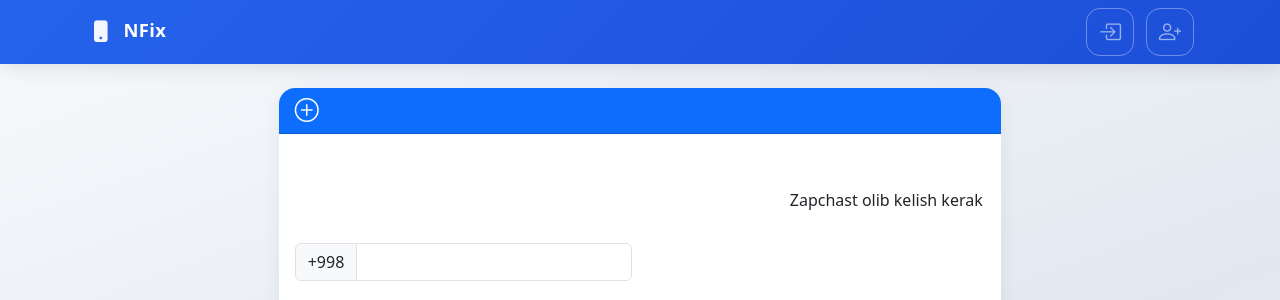
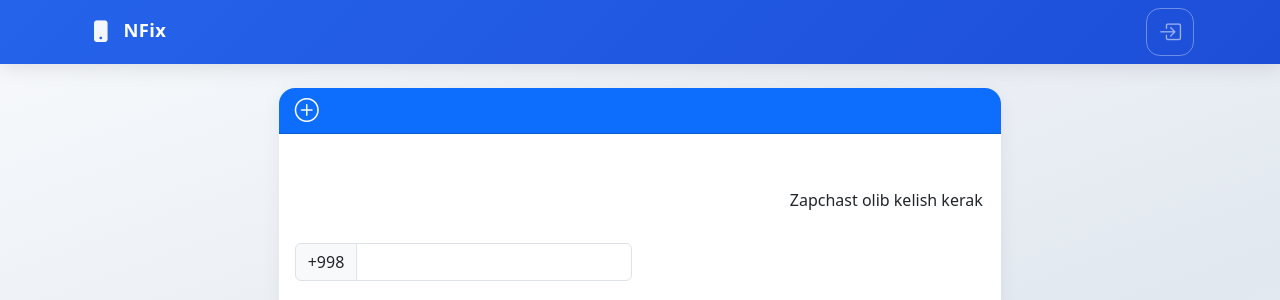
Before and after one commit to Mirikrom/phone_repair_clients, a Django app: template templates/repairs/order_form.html in a window 1280 px wide. Shown: the top 300 px of the page. Run offline with Django 3.2, Linux system fonts and the light colour scheme; the template is opened without the code that fills it, so the values that code supplies are empty.

Commit message:
Registration link disabled

```diff
--- a/templates/base.html
+++ b/templates/base.html
@@ -291,11 +291,11 @@
                             <i class="bi bi-box-arrow-in-right"></i>
                         </a>
                     </li>
-                    <li class="nav-item">
+                    <!-- <li class="nav-item">
                         <a class="nav-link nav-menu-item" href="{% url 'repairs:register' %}" title="Ro'yxatdan o'tish">
                             <i class="bi bi-person-plus"></i>
                         </a>
-                    </li>
+                    </li> -->
                     {% endif %}
                 </ul>
             </div>
--- a/templates/repairs/login.html
+++ b/templates/repairs/login.html
@@ -36,9 +36,9 @@
                         <i class="bi bi-box-arrow-in-right me-2"></i> Kirish
                     </button>
                 </form>
-                <p class="text-center text-muted small mt-3 mb-0">
+                <!-- <p class="text-center text-muted small mt-3 mb-0">
                     Hisobingiz yo'qmi? <a href="{% url 'repairs:register' %}">Ro'yxatdan o'ting</a>
-                </p>
+                </p> -->
             </div>
         </div>
     </div>
```
